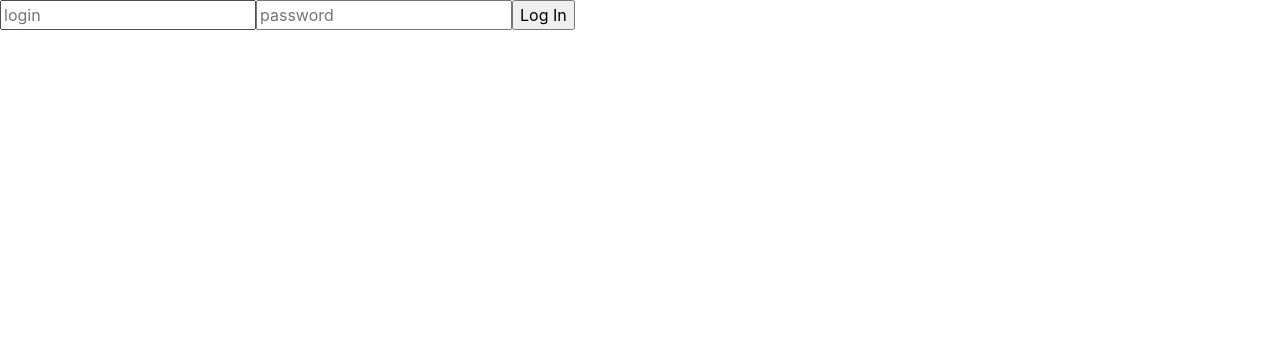
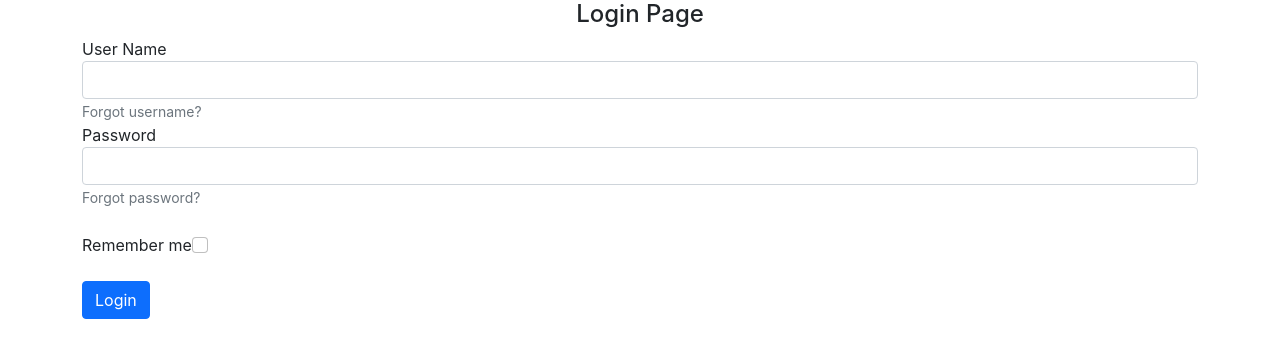
Before and after one commit to nishant-citius/patient_portalV1, a React (Create React App) app in the folder patient_portal/: page /login in a window 1280 px wide. Shown: the top 358 px of the page. Built offline with nearby package versions, Linux system fonts and the light colour scheme.

Commit message:
created login page

```diff
--- a/patient_portal/src/App.css
+++ b/patient_portal/src/App.css
@@ -1,3 +1,5 @@
+
+
 .App {
   text-align: center;
 }
--- a/patient_portal/src/components/Login.js
+++ b/patient_portal/src/components/Login.js
@@ -2,36 +2,35 @@ import React from "react";
 
 const Login = () => {
   return (
-    <>
-      <div className="wrapper fadeInDown">
-        <div id="formContent">
-          <form>
-            <input
-              type="text"
-              id="login"
-              className="fadeIn second"
-              name="login"
-              placeholder="login"
-            />
-            <input
-              type="text"
-              id="password"
-              className="fadeIn third"
-              name="login"
-              placeholder="password"
-            />
-            <input type="submit" className="fadeIn fourth" value="Log In" />
-          </form>
+   <>
+    <div className="container">
+      <h4 className="text-center">Login Page</h4>
+        <div className="row justify-content-center">
+          <div className="col-8"></div>
+      <form className="login-form">
+        <div className="form-group">
+          <label htmlFor="user name">User Name</label>
+            <input type = "text" className="form-control" name="user name"/>
+              <small id="emailHelp" className="form-text text-muted">Forgot username?</small>
+        </div>
 
-          {/* <div id="formFooter">
-            <a className="underlineHover" href="#">
-              Forgot Password?
-            </a>
-          </div> */}
+        <div className="form-group">
+          <label htmlFor="password">Password</label>
+            <input type = "password" className="form-control" name="user name"/>
+            <small id="passwordHelp" className="form-text text-muted">Forgot password?</small>
         </div>
+         <br/>
+        <div>
+          <label class="form-check-label" htmlFor="Check1">Remember me</label>
+            <input type="checkbox" className="form-check-input" id="Check1"/>
+        </div>
+         <br/>
+         <button type="submit" className="btn btn-primary">Login</button>
+      </form>
       </div>
+    </div>
     </>
-  );
+      )
 };
 
 export default Login;
```
